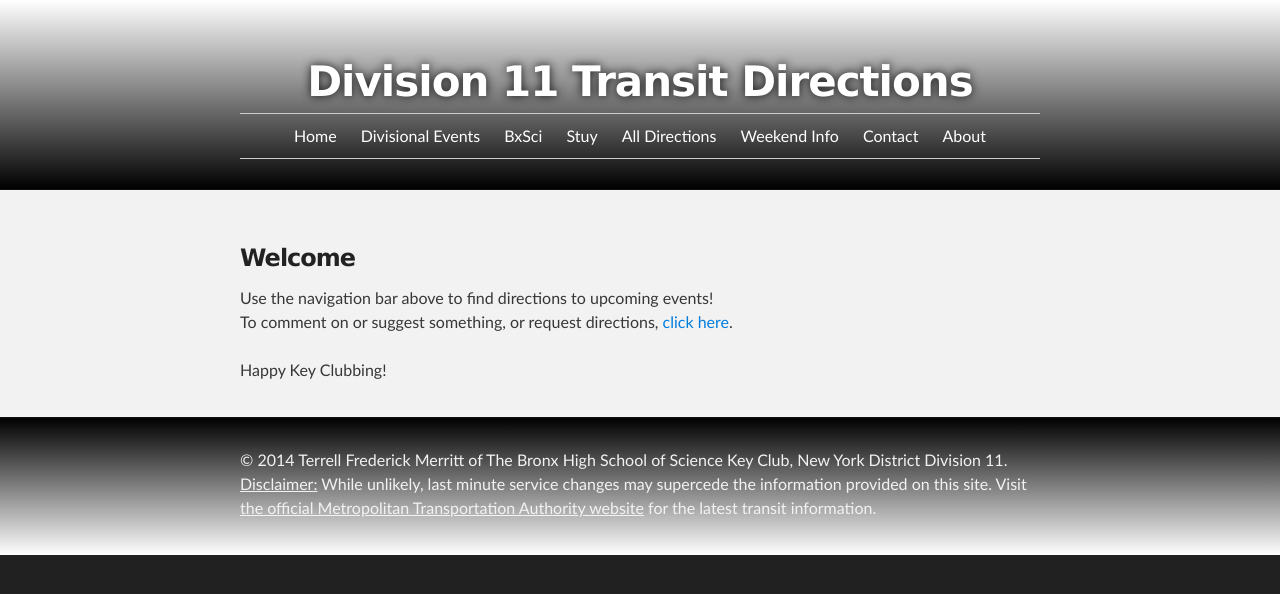
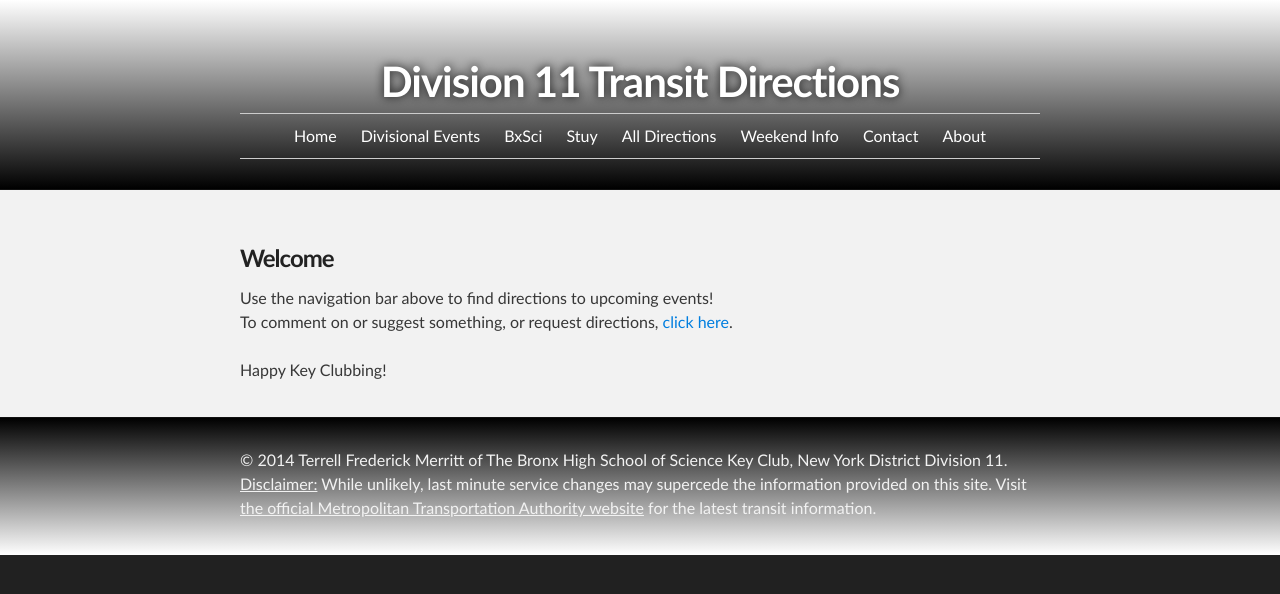
Before and after one commit to d11directions/d11directions.github.io, a Jekyll site: the page built from index.html, in a window 1280 px wide. Shown: the top 594 px of the page. Built offline with Jekyll 4.4.1, drawn with Linux system fonts in a browser that asks for light colours.

Commit message:
Change font family of non-code text.
Following the Key Club brand guide, which I don't really need to do but eh.

```diff
--- a/stylesheets/stylesheet.css
+++ b/stylesheets/stylesheet.css
@@ -71,7 +71,7 @@ h1, h2, h3, h4, h5, h6 {
   margin: 10px 0;
   font-weight: 700;
   color:#222222;
-  font-family: 'Lucida Grande', 'Calibri', Helvetica, Arial, sans-serif;
+  font-family: 'Myriad Pro', 'Calibri', Helvetica, Arial, sans-serif;
   letter-spacing: -1px;
 }
 
@@ -247,7 +247,7 @@ table {
 }
 
 th {
-  font-family: 'Lucida Grande', 'Helvetica Neue', Helvetica, Arial, sans-serif;
+  font-family: 'Myriad Pro', 'Helvetica Neue', Helvetica, Arial, sans-serif;
   padding: 10px;
   background: #373737;
   color: #fff;
```
